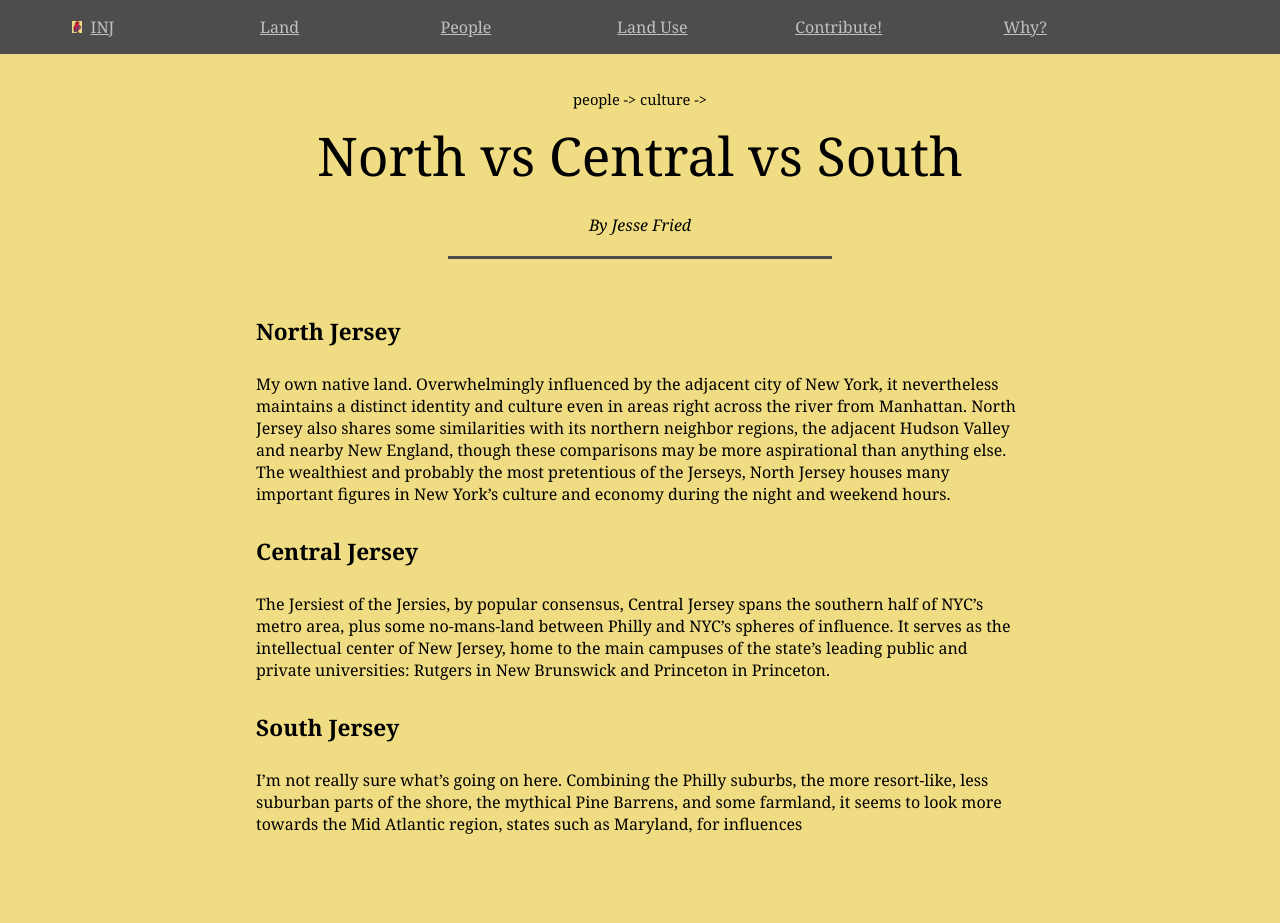
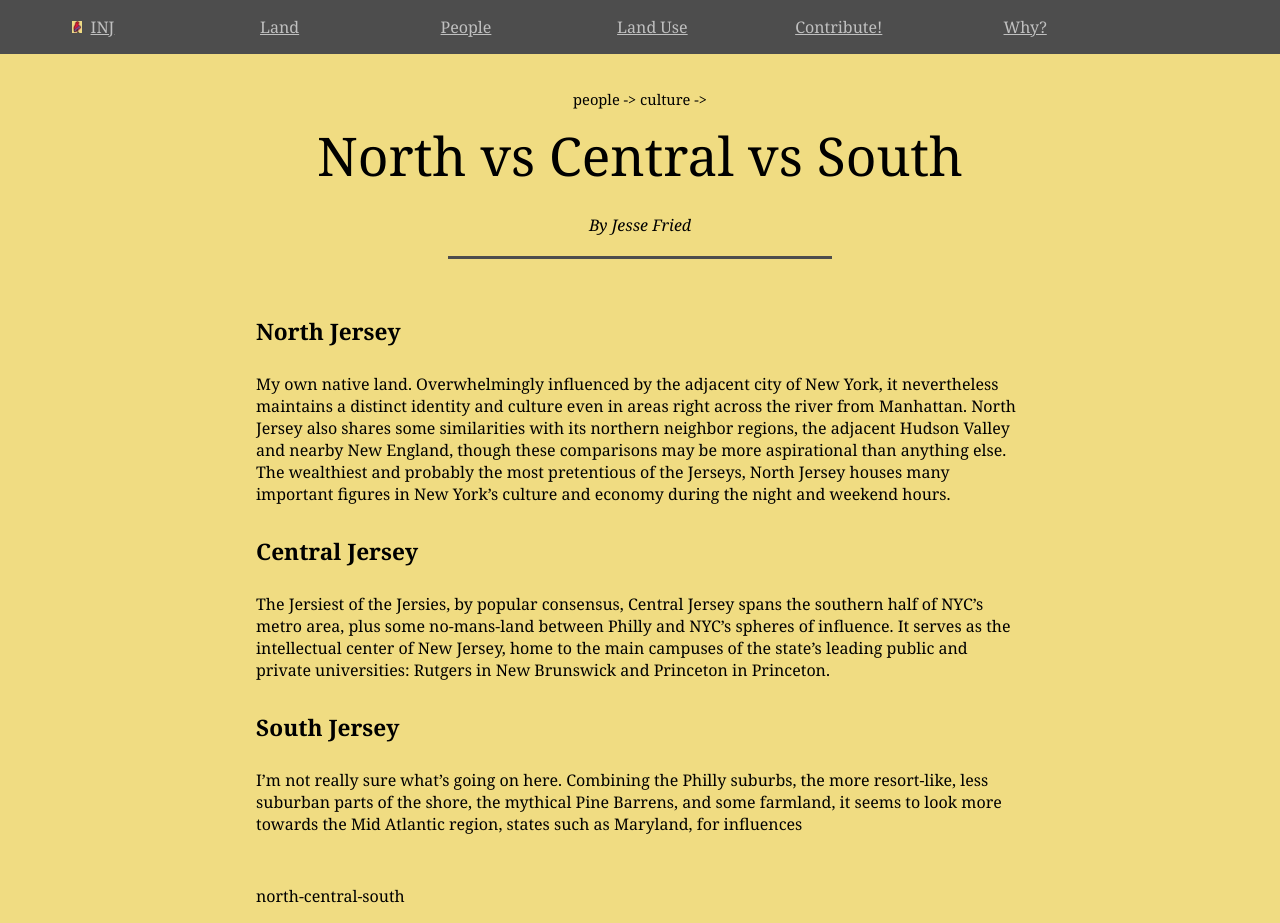
Before and after one commit to jonfried/oakafee.github.io, a Jekyll site: the page built from _posts/2016-09-14-north-central-south.md, in a window 1280 px wide. Built offline with Jekyll 4.4.1, drawn with Linux system fonts in a browser that asks for light colours; before the commit the page ends 900 px from its top, so only the background shows below that.

Commit message:
Update 2016-09-14-north-central-south.md

```diff
--- a/_posts/2016-09-14-north-central-south.md
+++ b/_posts/2016-09-14-north-central-south.md
@@ -5,6 +5,7 @@ author: Jesse Fried
 categories:
   - people
   - culture
+tags: north-central-south
 ---
 
 ## North Jersey
```
